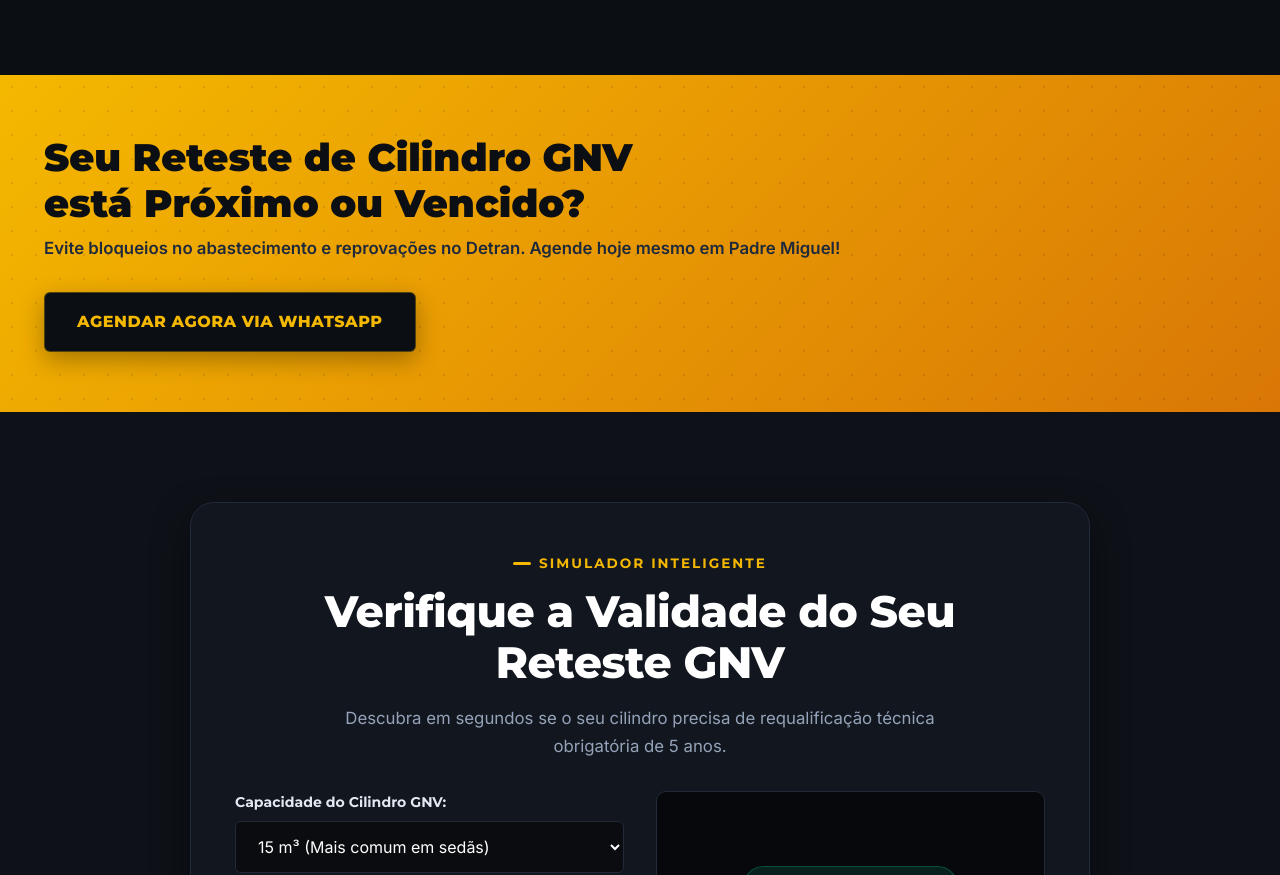
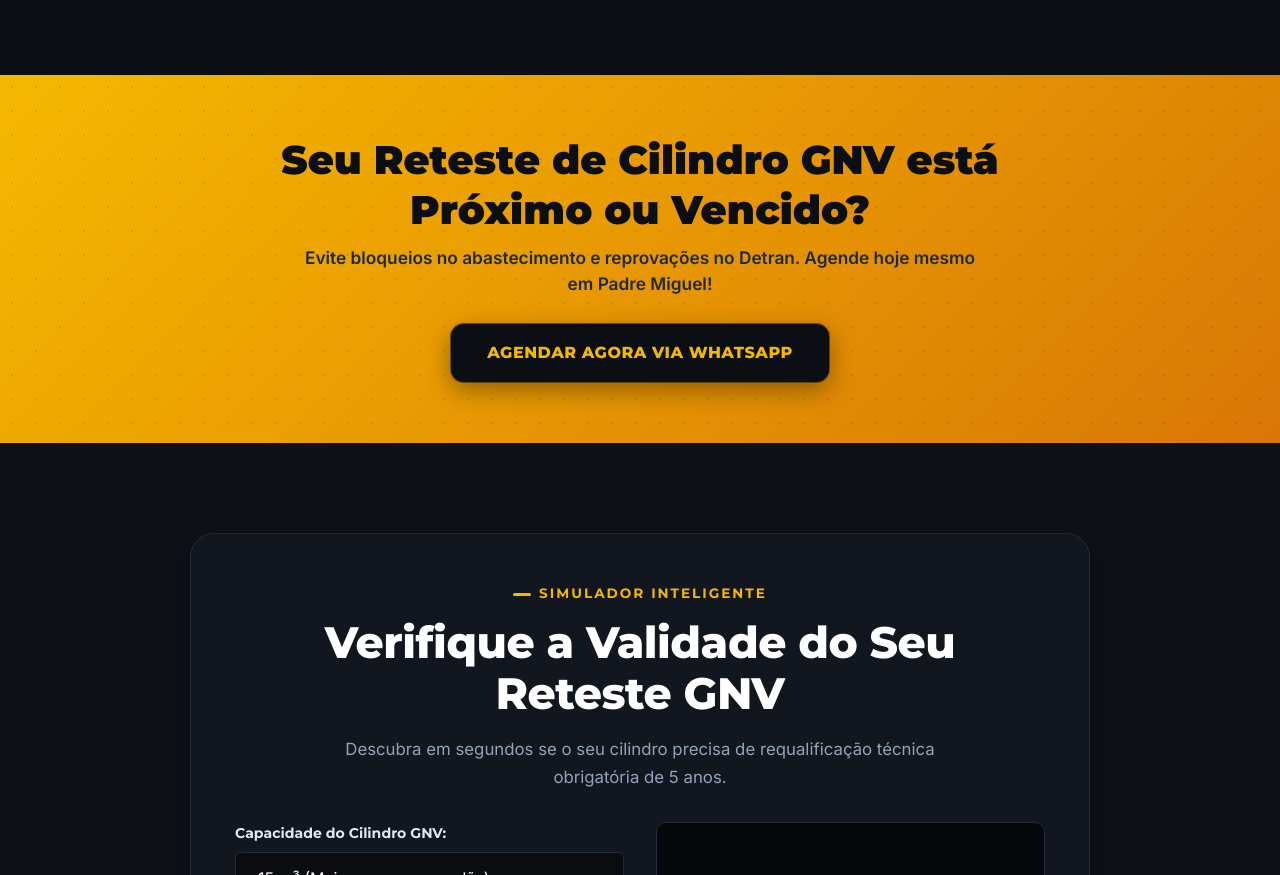
Before and after one commit to JoaoCypriano907/real-teste-gnv, a plain HTML site: page index.html in a window 1280 px wide. Shown: the part 3560-4435 px from the top of the page. Drawn offline with Linux system fonts and the light colour scheme.

Commit message:
style: centraliza faixa de CTA e aumenta border radius do botao

```diff
--- a/assets/css/style.css
+++ b/assets/css/style.css
@@ -497,8 +497,9 @@ button {
   background-color: #0B0E13;
   color: var(--color-primary);
   font-weight: 800;
-  border: 1px solid rgba(245, 184, 0, 0.3);
-  box-shadow: 0 8px 25px rgba(0, 0, 0, 0.3);
+  border: 1px solid rgba(245, 184, 0, 0.35);
+  box-shadow: 0 8px 25px rgba(0, 0, 0, 0.35);
+  border-radius: 14px;
 }
 
 .btn-white:hover {
@@ -1218,26 +1219,53 @@ button {
   position: relative;
   z-index: 2;
   display: flex;
-  justify-content: space-between;
-  align-items: center;
-  flex-wrap: wrap;
-  gap: 30px;
+  flex-direction: column;
+  align-items: center;
+  justify-content: center;
+  text-align: center;
+  gap: 26px;
+  max-width: 860px;
+  margin: 0 auto;
+}
+
+.cta-banner-content {
+  text-align: center;
 }
 
 .cta-banner-title {
   font-family: var(--font-heading);
-  font-size: clamp(1.8rem, 3.2vw, 2.4rem);
+  font-size: clamp(1.8rem, 3.2vw, 2.5rem);
   font-weight: 900;
   color: #0B0E13;
-  line-height: 1.2;
-  max-width: 680px;
+  line-height: 1.25;
+  text-align: center;
+  max-width: 800px;
+  margin: 0 auto;
 }
 
 .cta-banner-subtitle {
   color: #1E293B;
-  font-size: 1.05rem;
+  font-size: 1.08rem;
   font-weight: 600;
-  margin-top: 8px;
+  margin-top: 10px;
+  text-align: center;
+  max-width: 700px;
+  margin-left: auto;
+  margin-right: auto;
+  line-height: 1.5;
+}
+
+.cta-banner-action {
+  display: flex;
+  justify-content: center;
+  align-items: center;
+  width: 100%;
+}
+
+.cta-banner-wrapper .btn {
+  border-radius: 14px;
+  padding: 16px 36px;
+  font-size: 1rem;
 }
 
 /* ===================================================================
--- a/index.html
+++ b/index.html
@@ -542,7 +542,7 @@
   <section class="cta-banner-section">
     <div class="container">
       <div class="cta-banner-wrapper">
-        <div>
+        <div class="cta-banner-content">
           <h3 class="cta-banner-title">
             Seu Reteste de Cilindro GNV está Próximo ou Vencido?
           </h3>
@@ -550,7 +550,7 @@
             Evite bloqueios no abastecimento e reprovações no Detran. Agende hoje mesmo em Padre Miguel!
           </p>
         </div>
-        <div>
+        <div class="cta-banner-action">
           <a href="https://wa.me/552133366624?text=Ol%C3%A1!%20Meu%20reteste%20de%20cilindro%20est%C3%A1%20vencendo%20e%20preciso%20fazer%20o%20quanto%20antes." target="_blank" class="btn btn-white btn-lg">
             Agendar Agora via WhatsApp
           </a>
```
Also changed, not shown: 1 other file.
